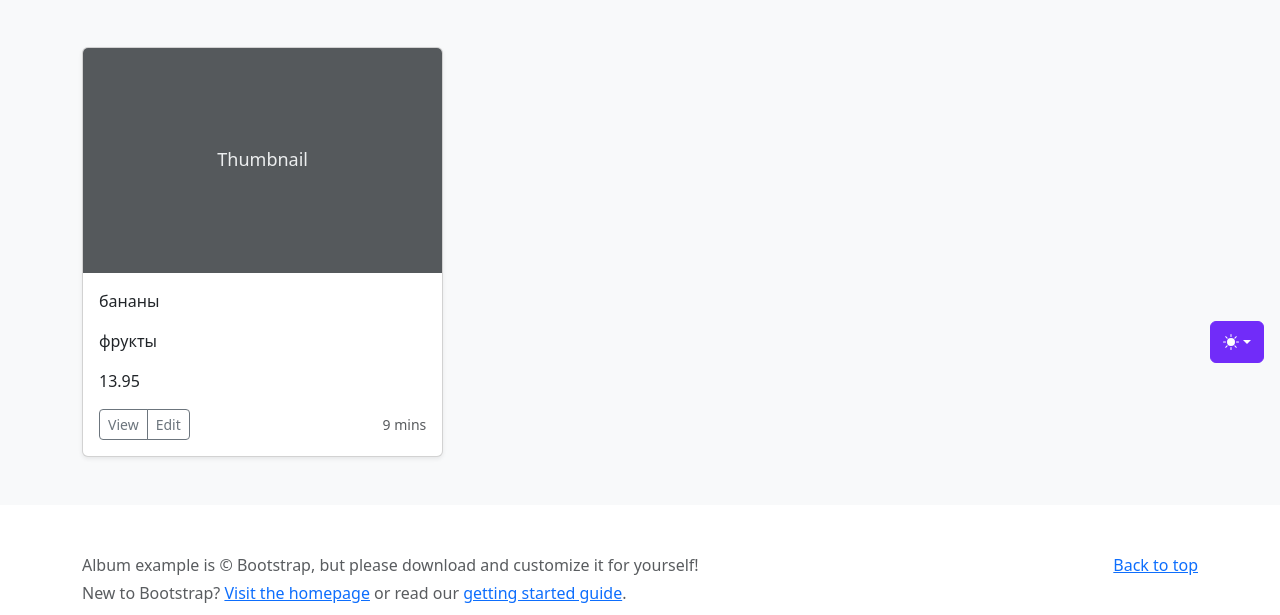
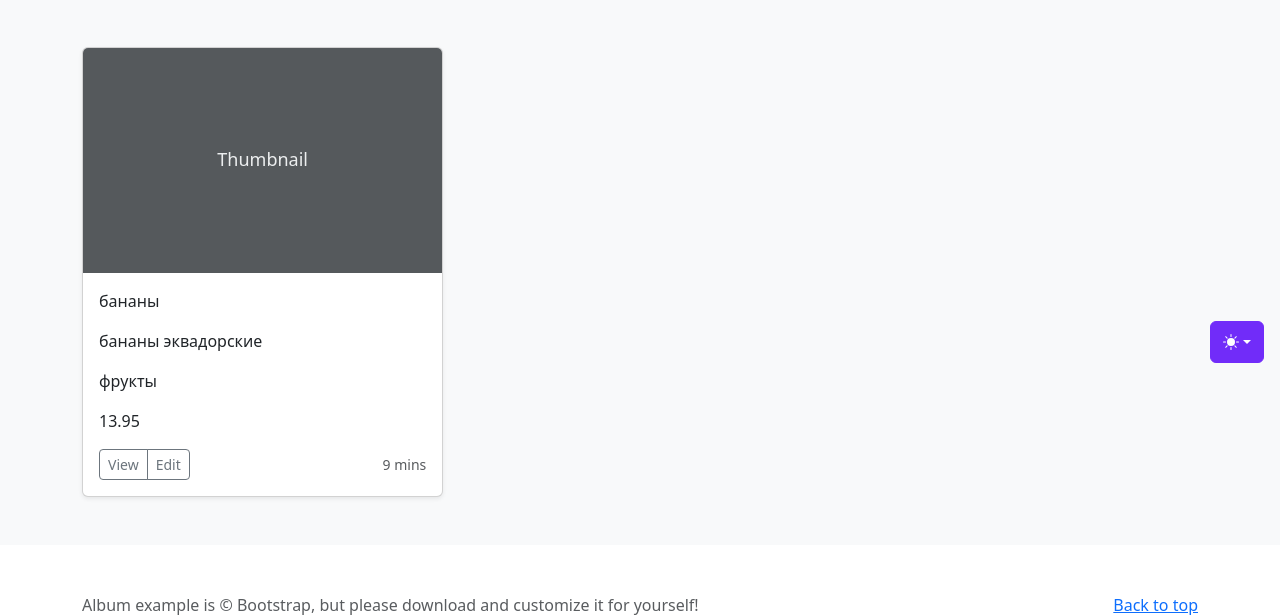
Before and after one commit to vladosik-13/Sky_pro_homework_22_Django, a Django app: page /product/2/ in a window 1280 px wide. Shown: the part 421-1036 px from the top of the page. Run offline with Django 5.2, Linux system fonts and the light colour scheme; data comes from the database, SQL or seed files in the repository; some libraries are stand-ins or nearby versions.

Commit message:
В шаблон страницы добавлено ограничение описания

```diff
--- a/catalog/templates/catalog/product_details.html
+++ b/catalog/templates/catalog/product_details.html
@@ -8,6 +8,7 @@
             <svg class="bd-placeholder-img card-img-top" width="100%" height="225" xmlns="http://www.w3.org/2000/svg" role="img" aria-label="Placeholder: Thumbnail" preserveAspectRatio="xMidYMid slice" focusable="false"><title>Placeholder</title><rect width="100%" height="100%" fill="#55595c"/><text x="50%" y="50%" fill="#eceeef" dy=".3em">Thumbnail</text></svg>
             <div class="card-body">
               <p class="card-text">{{ product.name }}</p>
+              <p class="card-text">{{ product.description|truncatechars:100 }}</p>
               <p class="card-text">{{ product.category }}</p>
               <p class="card-text">{{ product.price }}</p>
               <div class="d-flex justify-content-between align-items-center">
--- a/catalog/templates/catalog/product_list.html
+++ b/catalog/templates/catalog/product_list.html
@@ -9,6 +9,7 @@
             <svg class="bd-placeholder-img card-img-top" width="100%" height="225" xmlns="http://www.w3.org/2000/svg" role="img" aria-label="Placeholder: Thumbnail" preserveAspectRatio="xMidYMid slice" focusable="false"><title>Placeholder</title><rect width="100%" height="100%" fill="#55595c"/><text x="50%" y="50%" fill="#eceeef" dy=".3em">Thumbnail</text></svg>
             <div class="card-body">
               <p class="card-text">{{ product.name }}</p>
+              <p class="card-text">{{ product.description|truncatechars:100 }}</p>
               <div class="d-flex justify-content-between align-items-center">
                 <div class="btn-group">
                   <button type="button" class="btn btn-sm btn-outline-secondary">View</button>
```
